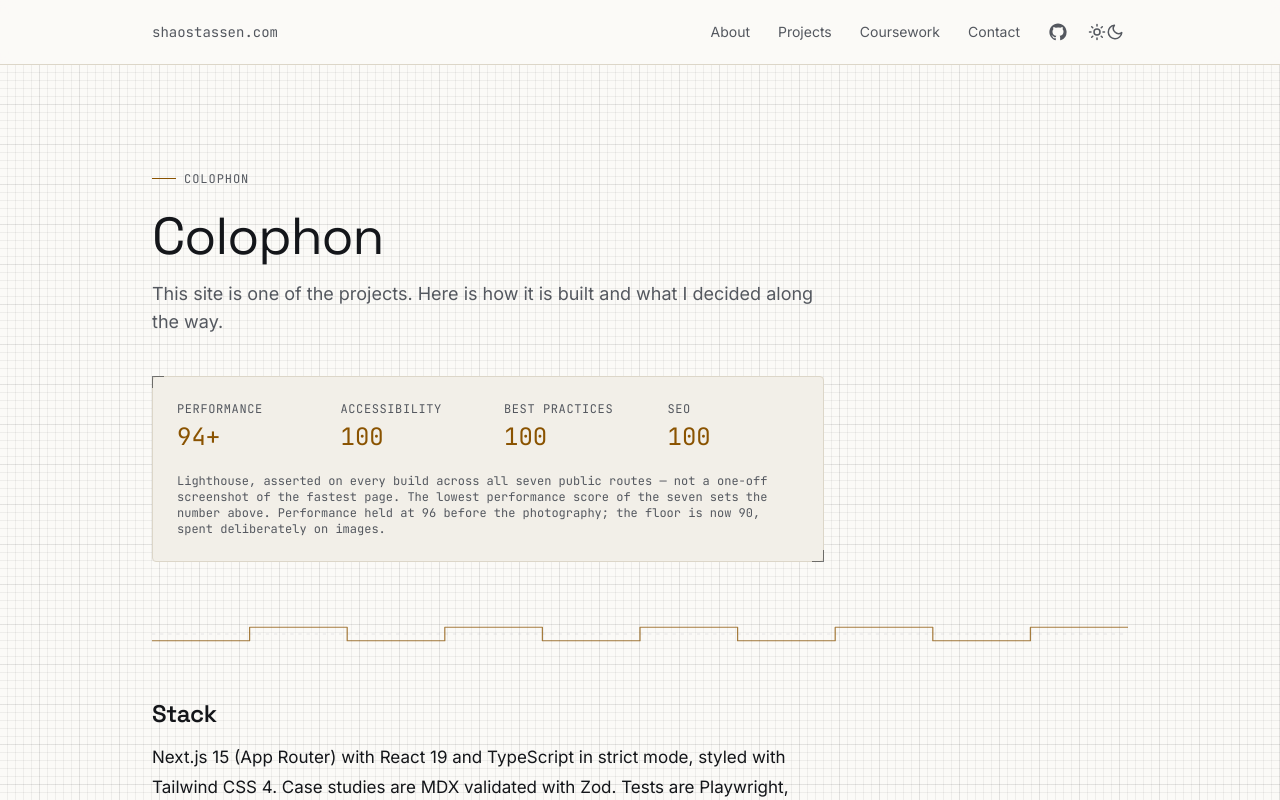
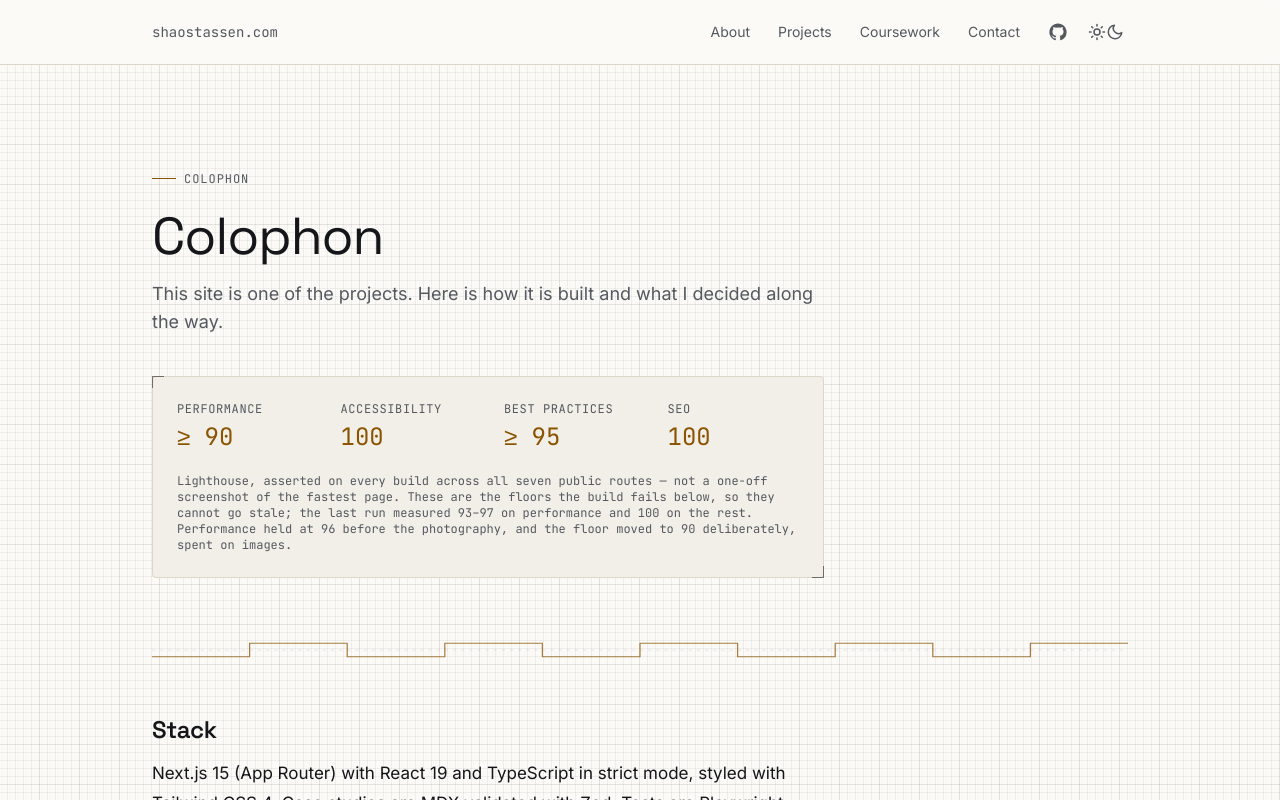
Before and after one commit to shaostassen/shaostassen.com, a Next.js app: page /colophon in a window 1280 px wide. Shown: the top 800 px of the page. Built offline with nearby package versions, Linux system fonts and the light colour scheme.

Commit message:
fix(colophon): quote the enforced budget floors instead of a sampled score

```diff
--- a/src/app/colophon/page.tsx
+++ b/src/app/colophon/page.tsx
@@ -17,12 +17,13 @@ export const metadata: Metadata = pageMetadata({
   path: "/colophon",
 });
 
-// Worst-to-best across every audited route, so the tile can never flatter
-// the site by quoting only its best page.
+// The enforced budgets, not a sampled score. Performance moves a point or
+// two between runs, so quoting a measurement here just goes stale — as the
+// hardcoded "93" that used to sit in this array did. The floor never does.
 const scores = [
-  { label: "performance", value: "94+" },
+  { label: "performance", value: "≥ 90" },
   { label: "accessibility", value: "100" },
-  { label: "best practices", value: "100" },
+  { label: "best practices", value: "≥ 95" },
   { label: "seo", value: "100" },
 ];
 
@@ -52,10 +53,11 @@ export default function ColophonPage() {
           </dl>
           <p className="mt-5 font-mono text-xs text-muted">
             Lighthouse, asserted on every build across all seven public routes —
-            not a one-off screenshot of the fastest page. The lowest performance
-            score of the seven sets the number above. Performance held at 96
-            before the photography; the floor is now 90, spent deliberately on
-            images.
+            not a one-off screenshot of the fastest page. These are the floors
+            the build fails below, so they cannot go stale; the last run
+            measured 93–97 on performance and 100 on the rest. Performance held
+            at 96 before the photography, and the floor moved to 90
+            deliberately, spent on images.
           </p>
         </Card>
 
```
Also changed, not shown: 1 other file (tests, documents, lock files or other folders).
